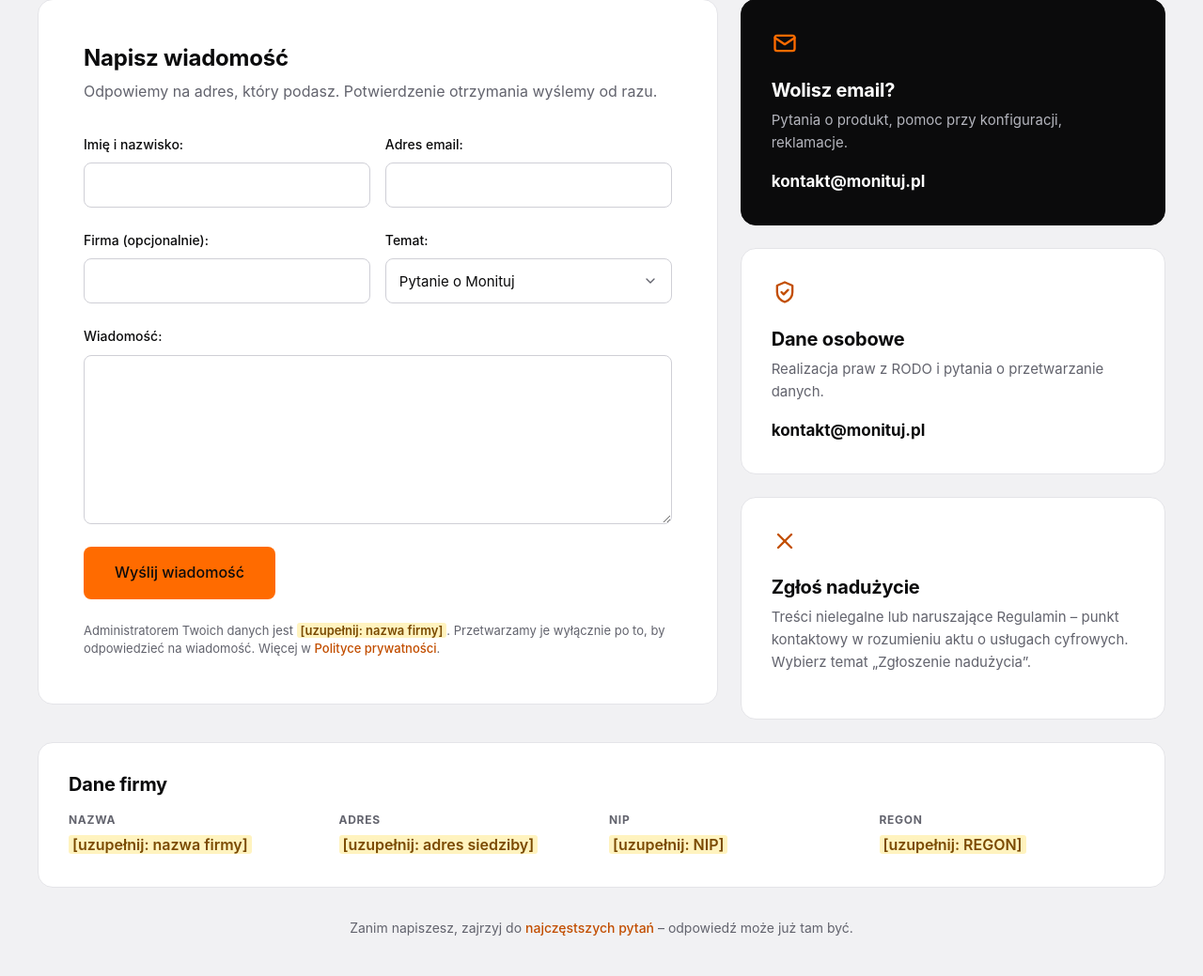
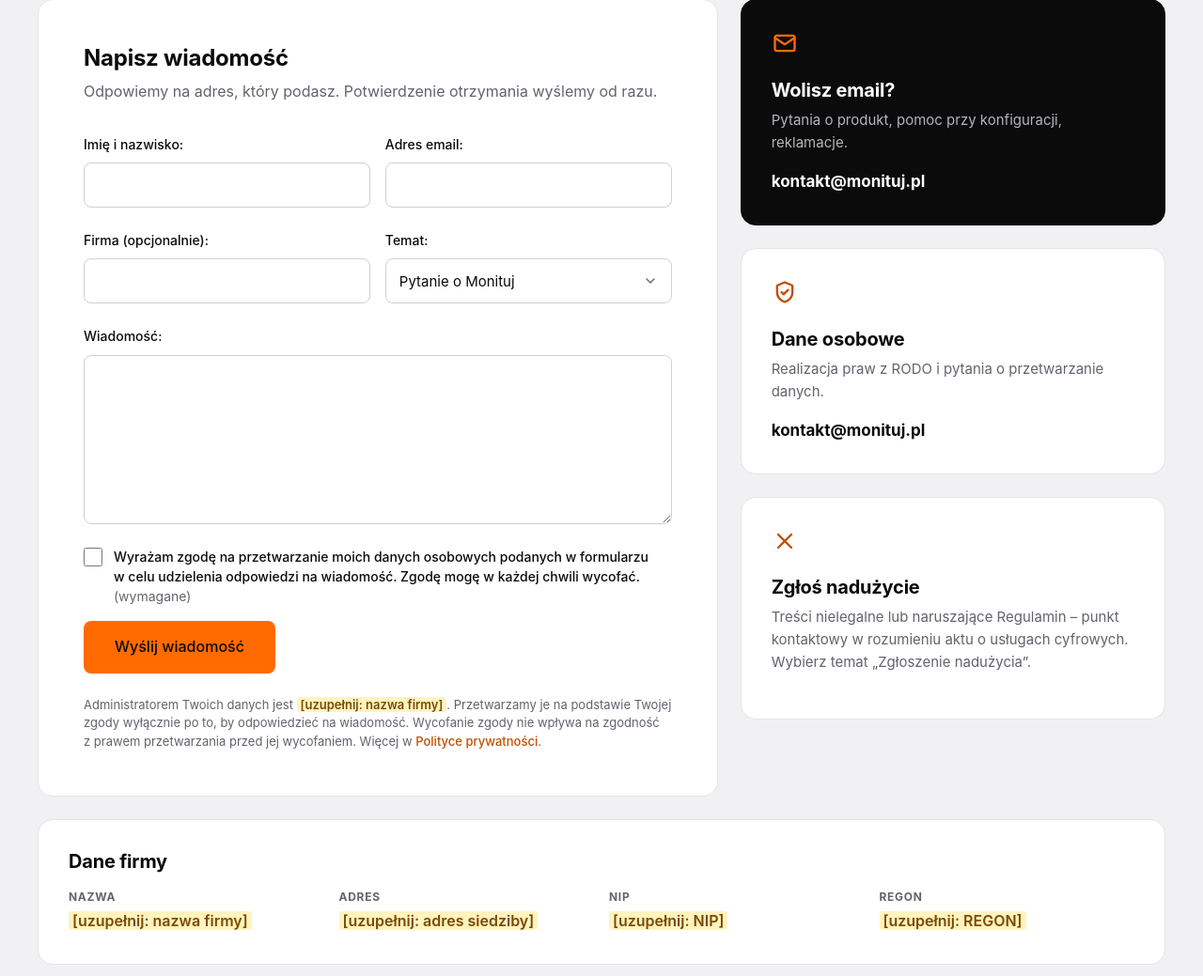
Before and after one commit to vladzakrevskyi/monituj.pl, a Django app: page /kontakt/ in a window 1280 px wide. Shown: the part 438-1477 px from the top of the page at 94% size. Run offline with Django 5.2, Linux system fonts and the light colour scheme; parts of the project's set-up code (start-up, migrations or seed data) failed here and were passed over.

Commit message:
Contact form updated

```diff
--- a/apps/contact/forms.py
+++ b/apps/contact/forms.py
@@ -50,6 +50,15 @@ class ContactForm(forms.Form):
             "max_length": "Wiadomość może mieć najwyżej 5000 znaków.",
         },
     )
+    consent = forms.BooleanField(
+        label=(
+            "Wyrażam zgodę na przetwarzanie moich danych osobowych podanych "
+            "w formularzu w celu udzielenia odpowiedzi na wiadomość."
+        ),
+        error_messages={
+            "required": "Zaznacz zgodę na przetwarzanie danych, aby wysłać wiadomość."
+        },
+    )
     # Honeypot: hidden from people, but bots fill in every field they find.
     website = forms.CharField(required=False)
 
--- a/apps/contact/services.py
+++ b/apps/contact/services.py
@@ -45,6 +45,7 @@ class ContactService:
             "contact_topic": form.topic_label(),
             "contact_message": data["message"],
             "team_email": settings.CONTACT_EMAIL,
+            "consent_at": now,
         }
         EmailService.send(
             EmailTemplate.CONTACT_MESSAGE,
--- a/static/css/forms.css
+++ b/static/css/forms.css
@@ -236,6 +236,20 @@ input[type="checkbox"][aria-invalid="true"] {
   }
 }
 
+/* Long consent texts: the box lines up with the first line, not the middle. */
+form p.consent:has(> input[type="checkbox"]) {
+  align-items: flex-start;
+}
+
+form p.consent > input[type="checkbox"] {
+  margin-top: 1px;
+}
+
+.consent__required {
+  color: var(--color-text-muted);
+  font-weight: 400;
+}
+
 .consent label {
   flex: 1;
   min-width: 0;
--- a/templates/legal/privacy.html
+++ b/templates/legal/privacy.html
@@ -25,7 +25,7 @@
 <tr><td>Udostępnienie konta demonstracyjnego, w tym ograniczenie liczby kont demonstracyjnych na podstawie skrótu (hash) adresu IP</td><td>art. 6 ust. 1 lit. b RODO oraz art. 6 ust. 1 lit. f RODO (uzasadniony interes: zapobieganie nadużyciom)</td><td>24 godziny – potem konto i wszystkie jego dane są usuwane automatycznie</td></tr>
 <tr><td>Zapewnienie bezpieczeństwa Serwisu, prowadzenie dziennika zdarzeń (m.in. adres IP, typ przeglądarki, czas zdarzenia)</td><td>art. 6 ust. 1 lit. f RODO (uzasadniony interes: bezpieczeństwo i rozliczalność)</td><td>Przez okres korzystania z Serwisu, a następnie do upływu terminu przedawnienia roszczeń</td></tr>
 <tr><td>Rozpatrywanie reklamacji i zgłoszeń</td><td>art. 6 ust. 1 lit. b i c RODO</td><td>Do czasu rozpatrzenia sprawy, a następnie do upływu terminu przedawnienia roszczeń</td></tr>
-<tr><td>Odpowiedź na wiadomość wysłaną przez formularz kontaktowy lub e-mail (imię i nazwisko, adres e-mail, nazwa firmy, treść wiadomości)</td><td>art. 6 ust. 1 lit. f RODO (uzasadniony interes: prowadzenie korespondencji), a jeśli wiadomość dotyczy zawarcia lub wykonania umowy – art. 6 ust. 1 lit. b RODO</td><td>Przez czas prowadzenia korespondencji, a następnie do upływu terminu przedawnienia ewentualnych roszczeń; skrót (hash) adresu IP używany do ograniczenia liczby wiadomości – 24 godziny</td></tr>
+<tr><td>Odpowiedź na wiadomość wysłaną przez formularz kontaktowy lub e-mail (imię i nazwisko, adres e-mail, nazwa firmy, treść wiadomości)</td><td>art. 6 ust. 1 lit. a RODO (zgoda wyrażona w formularzu, którą można w każdej chwili wycofać, pisząc na adres kontaktowy), a w zakresie ewentualnego ustalenia, dochodzenia lub obrony roszczeń – art. 6 ust. 1 lit. f RODO</td><td>Przez czas prowadzenia korespondencji, a następnie do upływu terminu przedawnienia ewentualnych roszczeń; skrót (hash) adresu IP używany do ograniczenia liczby wiadomości – 24 godziny</td></tr>
 <tr><td>Ustalenie, dochodzenie lub obrona roszczeń</td><td>art. 6 ust. 1 lit. f RODO</td><td>Do upływu terminu przedawnienia roszczeń</td></tr>
 <tr><td>Wypełnianie obowiązków prawnych, np. podatkowych i rachunkowych, jeśli usługi staną się odpłatne</td><td>art. 6 ust. 1 lit. c RODO</td><td>Przez okres wymagany przepisami</td></tr>
 </tbody>
--- a/templates/notifications/emails/kontakt_wiadomosc_body.html
+++ b/templates/notifications/emails/kontakt_wiadomosc_body.html
@@ -9,6 +9,8 @@
 {% include "notifications/emails/_row.html" with label="Imię i nazwisko" value=contact_name %}
 {% include "notifications/emails/_row.html" with label="Adres email" value=contact_email %}
 {% if contact_company %}{% include "notifications/emails/_row.html" with label="Firma" value=contact_company %}{% endif %}
+{% include "notifications/emails/_row.html" with label="Zgoda na przetwarzanie danych" value="Tak – zaznaczona w formularzu" %}
+{% if consent_at %}{% include "notifications/emails/_row.html" with label="Wysłano" value=consent_at|dt %}{% endif %}
 {% include "notifications/emails/_details_close.html" %}
 {% include "notifications/emails/_message.html" with text=contact_message %}
 {% include "notifications/emails/_notice.html" with text="Kliknij „Odpowiedz” – odpowiedź trafi bezpośrednio do nadawcy wiadomości." %}
--- a/templates/notifications/emails/kontakt_wiadomosc_body.txt
+++ b/templates/notifications/emails/kontakt_wiadomosc_body.txt
@@ -1,10 +1,11 @@
-{% autoescape off %}Nowa wiadomość z formularza kontaktowego.
+{% load formatting %}{% autoescape off %}Nowa wiadomość z formularza kontaktowego.
 
 Temat: {{ contact_topic }}
 Imię i nazwisko: {{ contact_name }}
 Adres email: {{ contact_email }}
 {% if contact_company %}Firma: {{ contact_company }}
-{% endif %}
+{% endif %}Zgoda na przetwarzanie danych: tak{% if consent_at %} ({{ consent_at|dt }}){% endif %}
+
 {{ contact_message }}
 
 Kliknij „Odpowiedz” – odpowiedź trafi bezpośrednio do nadawcy na adres {{ contact_email }}.
--- a/templates/pages/contact.html
+++ b/templates/pages/contact.html
@@ -50,8 +50,13 @@
 <label for="id_website">Nie wypełniaj tego pola</label>
 <input type="text" name="website" id="id_website" tabindex="-1" autocomplete="off">
 </p>
+<p class="consent">
+<label for="{{ form.consent.id_for_label }}">Wyrażam zgodę na przetwarzanie moich danych osobowych podanych w formularzu w celu udzielenia odpowiedzi na wiadomość. Zgodę mogę w każdej chwili wycofać. <span class="consent__required">(wymagane)</span></label>
+{{ form.consent }}
+{{ form.consent.errors }}
+</p>
 <button type="submit" class="btn btn-primary btn-lg">Wyślij wiadomość</button>
-<p class="contact-form-card__note">Administratorem Twoich danych jest {{ legal.name }}. Przetwarzamy je wyłącznie po to, by odpowiedzieć na wiadomość. Więcej w <a href="{% url 'legal:privacy' %}">Polityce prywatności</a>.</p>
+<p class="contact-form-card__note">Administratorem Twoich danych jest {{ legal.name }}. Przetwarzamy je na podstawie Twojej zgody wyłącznie po to, by odpowiedzieć na wiadomość. Wycofanie zgody nie wpływa na zgodność z prawem przetwarzania przed jej wycofaniem. Więcej w <a href="{% url 'legal:privacy' %}">Polityce prywatności</a>.</p>
 </form>
 </div>
 
```
Also changed, not shown: tests/test_contact.py (+21 -0 lines).
